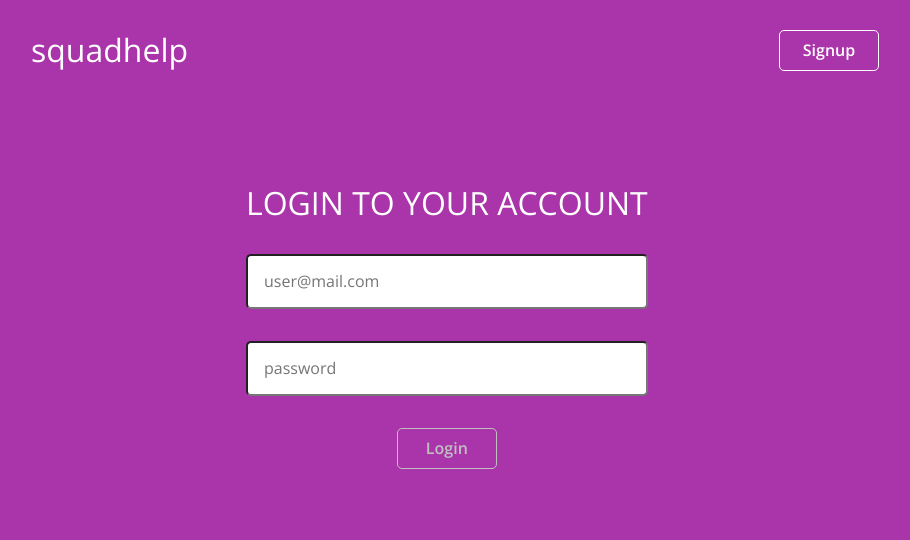
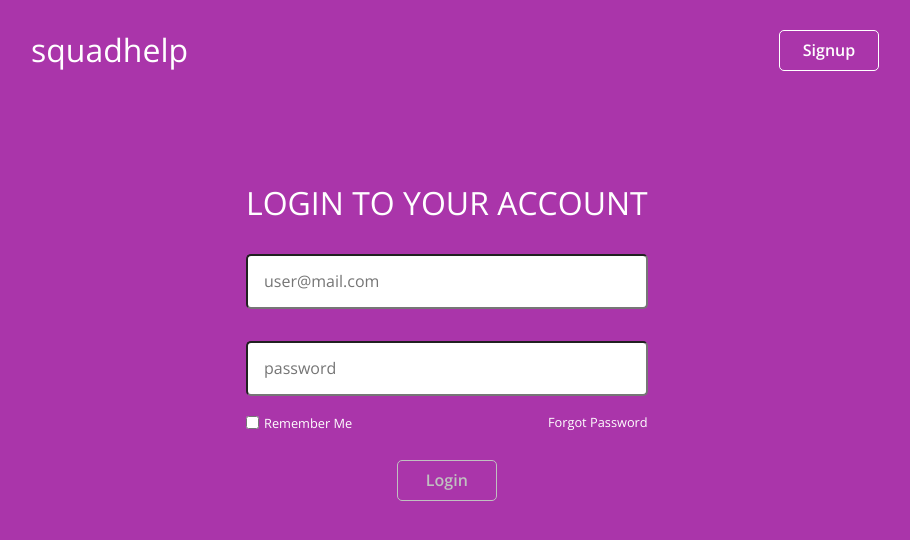
Before and after one commit to PaulMK5/squadhelp-react-app, a React (Create React App) app: page / in a window 1280 px wide. Shown: the top 540 px of the page, without its empty margins (193-1103 px from the left). Built offline with nearby package versions, Linux system fonts and the light colour scheme.

Commit message:
login added additional controls

```diff
--- a/package.json
+++ b/package.json
@@ -3,9 +3,6 @@
   "version": "0.1.0",
   "private": true,
   "dependencies": {
-    "@testing-library/jest-dom": "^5.16.5",
-    "@testing-library/react": "^13.4.0",
-    "@testing-library/user-event": "^13.5.0",
     "animate.css": "^4.1.1",
     "classnames": "^2.3.2",
     "formik": "^2.2.9",
@@ -13,7 +10,6 @@
     "react-dom": "^18.2.0",
     "react-router-dom": "^6.4.2",
     "react-scripts": "5.0.1",
-    "web-vitals": "^2.1.4",
     "yup": "^0.32.11"
   },
   "scripts": {
--- a/src/components/Login/Login.module.css
+++ b/src/components/Login/Login.module.css
@@ -11,3 +11,20 @@
   display: flex;
   flex-direction: column;
 }
+
+.login-form input {
+  margin-bottom: 2rem;
+}
+
+.login-form__additional_controls {
+  margin-top: -0.8rem;
+  display: flex;
+  justify-content: space-between;
+  font-size: 0.8rem;
+}
+
+.login-form__additional_controls input {
+  position: relative;
+  top: 1px;
+  margin-right: 5px;
+}
--- a/src/components/Login/index.js
+++ b/src/components/Login/index.js
@@ -1,5 +1,4 @@
-// import { useState, useEffect } from 'react';
-import { Formik, Form } from 'formik';
+import { Formik, Form, Field } from 'formik';
 import { LOGIN_SCHEMA } from '../../schemas';
 import MyField from '../MyField';
 import Button from '../UI/Button';
@@ -7,32 +6,13 @@
 
 const initialState = {
   email: '',
-  pass: ''
+  pass: '',
+  remember: false
 };
 
 const Login = () => {
-  /*const [emailIsValid, setEmailValid] = useState(null);
-
-   useEffect(() => {
-    const timerId = setTimeout(() => {
-      console.log('useEffect check form validity');
-
-      setEmailValid();
-    }, 500);
-    return () => {
-      clearTimeout(timerId);
-    };
-  }, [emailIsValid]);
-
-  const emailValidate = email => {
-    let error;
-    if (!/[^@ \t\r\n]+@[^@ \t\r\n]+\.[^@ \t\r\n]+/.test(email)) {
-      error = 'Invalid email address';
-    }
-    return error;
-  }; */
-
   const onFormikSubmit = (values, actions) => {
+    console.log(values);
     alert(
       `Welcome back!\nEntered email: ${values.email}\nEntered password: ${values.pass}`
     );
@@ -54,6 +34,13 @@
             <Form className={styles['login-form']}>
               <MyField name="email" placeholder="user@mail.com" />
               <MyField name="pass" placeholder="password" />
+              <div className={styles['login-form__additional_controls']}>
+                <label>
+                  <Field type="checkbox" name="remember" />
+                  Remember Me
+                </label>
+                <a href="#">Forgot Password</a>
+              </div>
               <Button
                 type="submit"
                 isDisabled={!(dirty && isValid)}
--- a/src/components/MyField/MyField.module.css
+++ b/src/components/MyField/MyField.module.css
@@ -1,7 +1,6 @@
 .input {
   padding: 1rem;
   line-height: 1.2rem;
-  margin-bottom: 2rem;
   border-radius: 5px;
   --animate-duration: 0.5s;
 }
--- a/src/schemas/index.js
+++ b/src/schemas/index.js
@@ -8,5 +8,6 @@
       /^(?=.*?[A-Z])(?=.*?[a-z])(?=.*?[0-9])(?=.*?[#?!@$ %^&*-]).{8,}$/,
       'Password does not meet minimal requirements'
     )
-    .required('Please enter password')
+    .required('Please enter password'),
+  remember: yup.boolean()
 });
```
